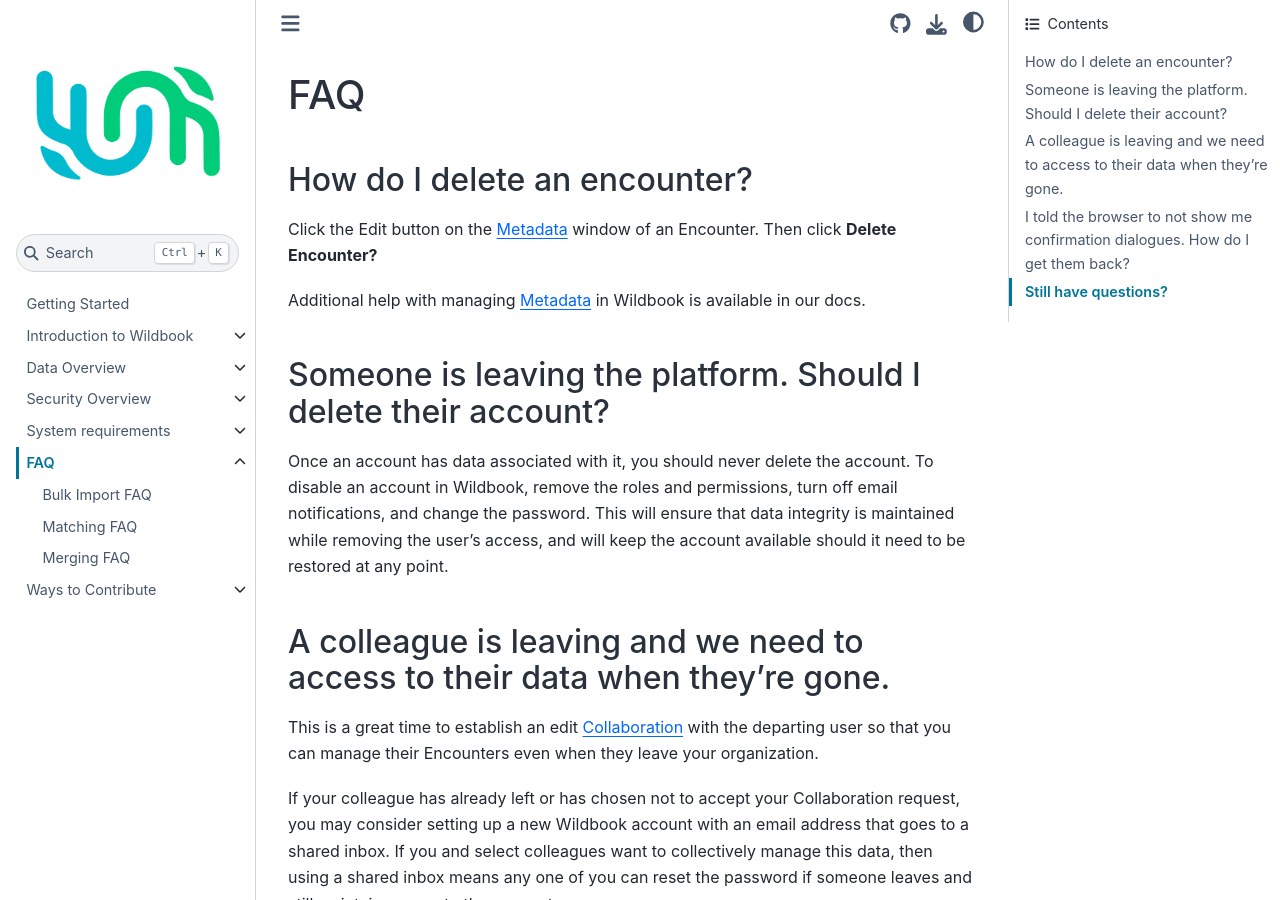
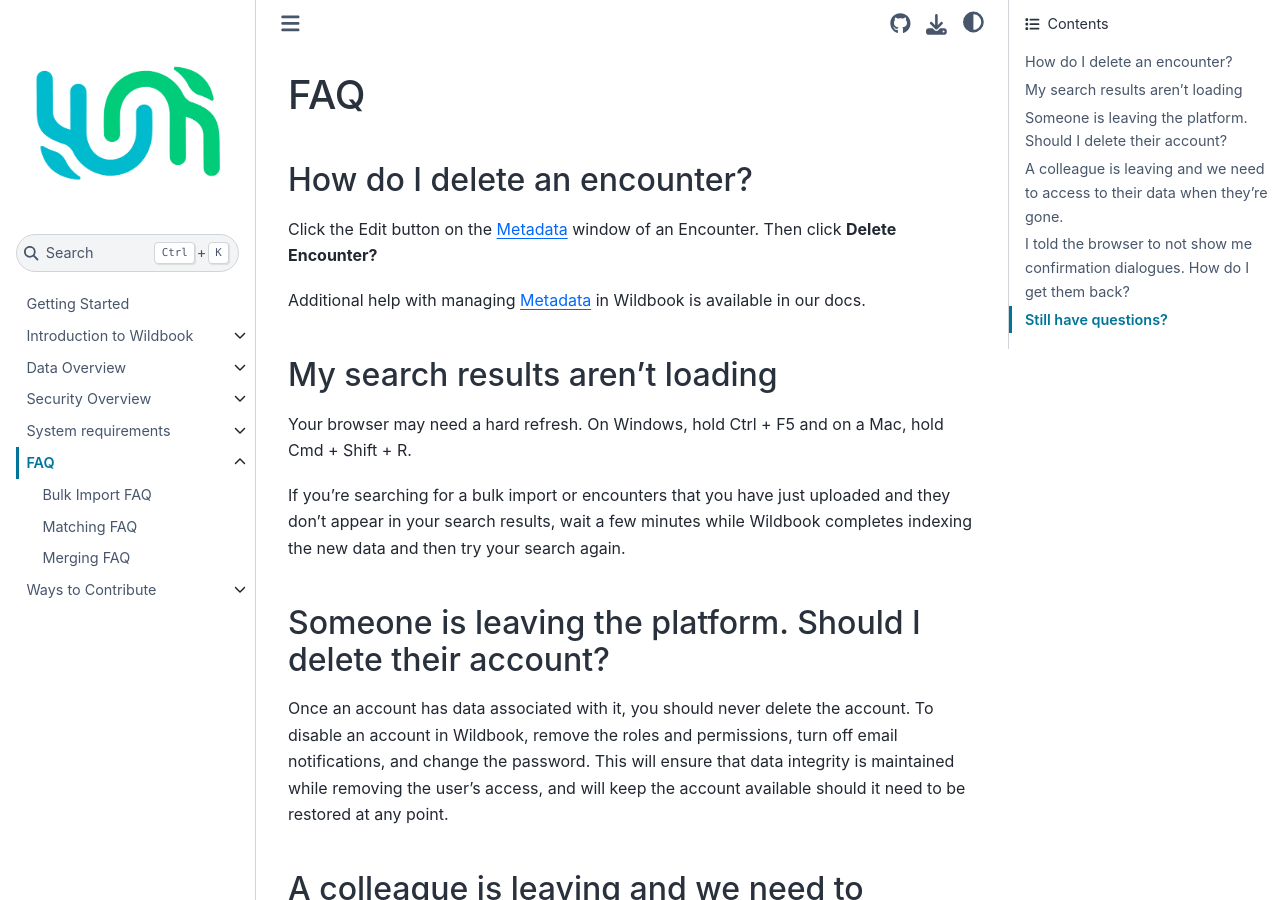
Before and after one commit to WildMeOrg/wildbook-docs, a Sphinx documentation site: the page built from docs/faq/index.md, in a window 1280 px wide and 900 px high. Built offline with Sphinx 7.4.7 and the Sphinx Book theme 1.1.4, drawn with Linux system fonts in a browser that asks for light colours.

Commit message:
Update index.md
Added new question for missing search results

```diff
--- a/docs/faq/index.md
+++ b/docs/faq/index.md
@@ -5,6 +5,12 @@
 Click the Edit button on the [Metadata](../introduction/encounter.md#metadata) window of an Encounter. Then click **Delete Encounter?**
 
 Additional help with managing [Metadata](../introduction/encounter.md#metadata) in Wildbook is available in our docs.
+
+## My search results aren't loading
+
+Your browser may need a hard refresh. On Windows, hold Ctrl + F5 and on a Mac, hold Cmd + Shift + R.
+
+If you're searching for a bulk import or encounters that you have just uploaded and they don't appear in your search results, wait a few minutes while Wildbook completes indexing the new data and then try your search again.
 
 ## Someone is leaving the platform. Should I delete their account?
 
```
